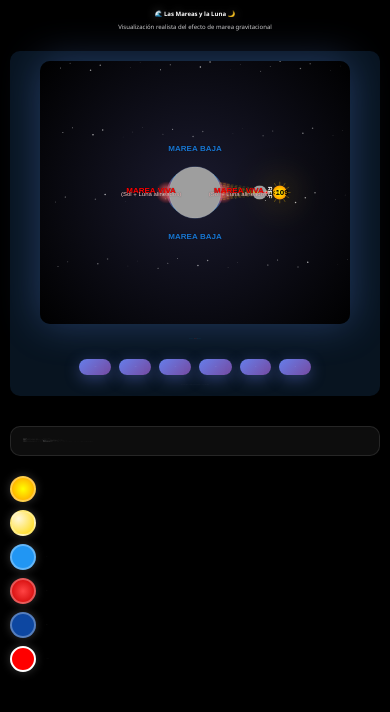
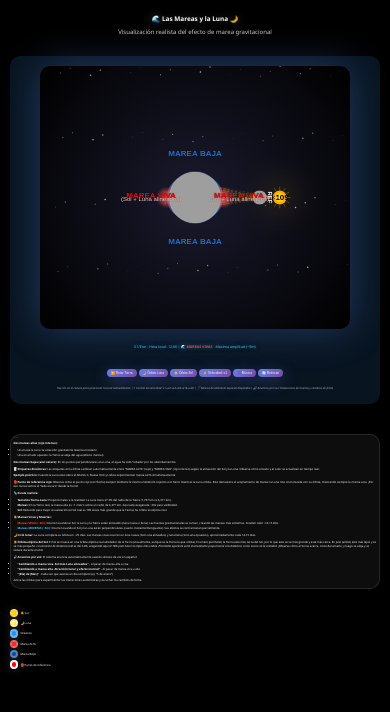
Before and after one commit to ev3c/mareas-luna, a plain HTML site: page index.html in a window 390 px wide. Drawn offline with Linux system fonts and the light colour scheme.

Commit message:
size 20%

```diff
--- a/index.html
+++ b/index.html
@@ -212,17 +212,13 @@
         }
 
         @media (max-width: 480px) {
-            /* Todos los textos al 2% del tamaño PC */
-            body {
-                font-size: 2%;
-            }
-
+            /* Todos los textos al 20% del tamaño PC */
             h1 {
-                font-size: 0.04em; /* 2% de 2em */
+                font-size: 0.4em; /* 20% de 2em */
             }
 
             .subtitle {
-                font-size: 0.022em; /* 2% de 1.1em */
+                font-size: 0.22em; /* 20% de 1.1em */
             }
 
             .canvas-container {
@@ -230,57 +226,59 @@
             }
 
             button {
-                padding: 8px 15px;
-                font-size: 0.32px; /* 2% de 16px */
+                padding: 2px 4px; /* Ajustado proporcionalmente */
+                font-size: 3.2px; /* 20% de 16px */
             }
 
             .controls {
-                gap: 8px;
+                gap: 2px; /* Reducido proporcionalmente */
             }
 
             .instruction {
-                font-size: 0.28px; /* 2% de 14px */
+                font-size: 2.8px; /* 20% de 14px */
             }
 
             .time-display {
-                font-size: 0.36px; /* 2% de 18px */
+                font-size: 3.6px; /* 20% de 18px */
             }
 
             .info-box {
-                font-size: 0.26px; /* 2% del tamaño base */
-                padding: 12px;
+                font-size: 2.8px; /* 20% de 14px base */
+                padding: 2.4px; /* 20% de 12px */
             }
 
             .info-box h3 {
-                font-size: 0.02em; /* 2% del tamaño base */
+                font-size: 0.2em; /* 20% del tamaño base */
             }
 
             .info-box p {
-                font-size: 0.26px;
+                font-size: 2.8px;
             }
 
             .info-box ul {
-                font-size: 0.26px;
-                padding-left: 20px;
+                font-size: 2.8px;
+                padding-left: 4px; /* 20% de 20px */
             }
 
             .info-box li {
-                font-size: 0.26px;
+                font-size: 2.8px;
+                margin-bottom: 1px;
             }
 
             .legend {
                 grid-template-columns: 1fr;
-                gap: 8px;
-                font-size: 0.26px; /* 2% del tamaño base */
+                gap: 2px; /* 20% de 8px */
+                font-size: 2.8px; /* 20% de 14px */
             }
 
             .legend-item {
-                font-size: 0.26px;
+                font-size: 2.8px;
+                gap: 2px;
             }
 
             .legend-color {
-                width: 22px;
-                height: 22px;
+                width: 4.4px; /* 20% de 22px */
+                height: 4.4px;
             }
         }
     </style>
```
